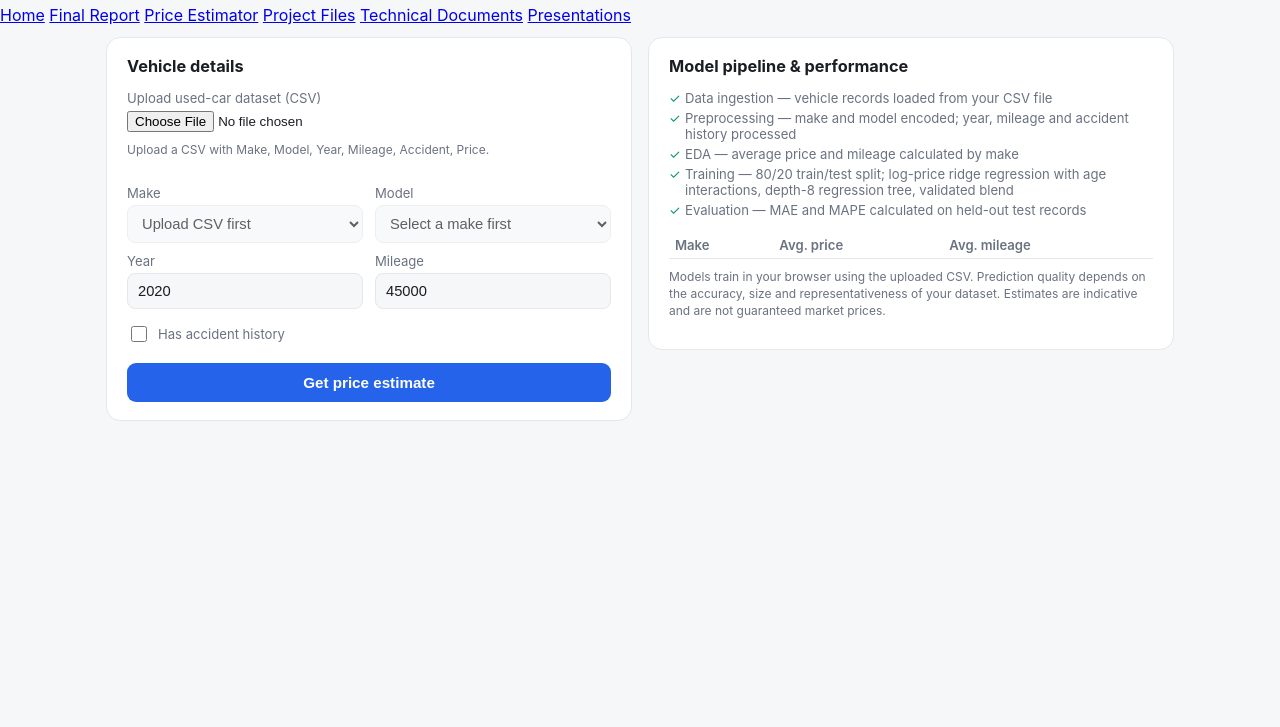
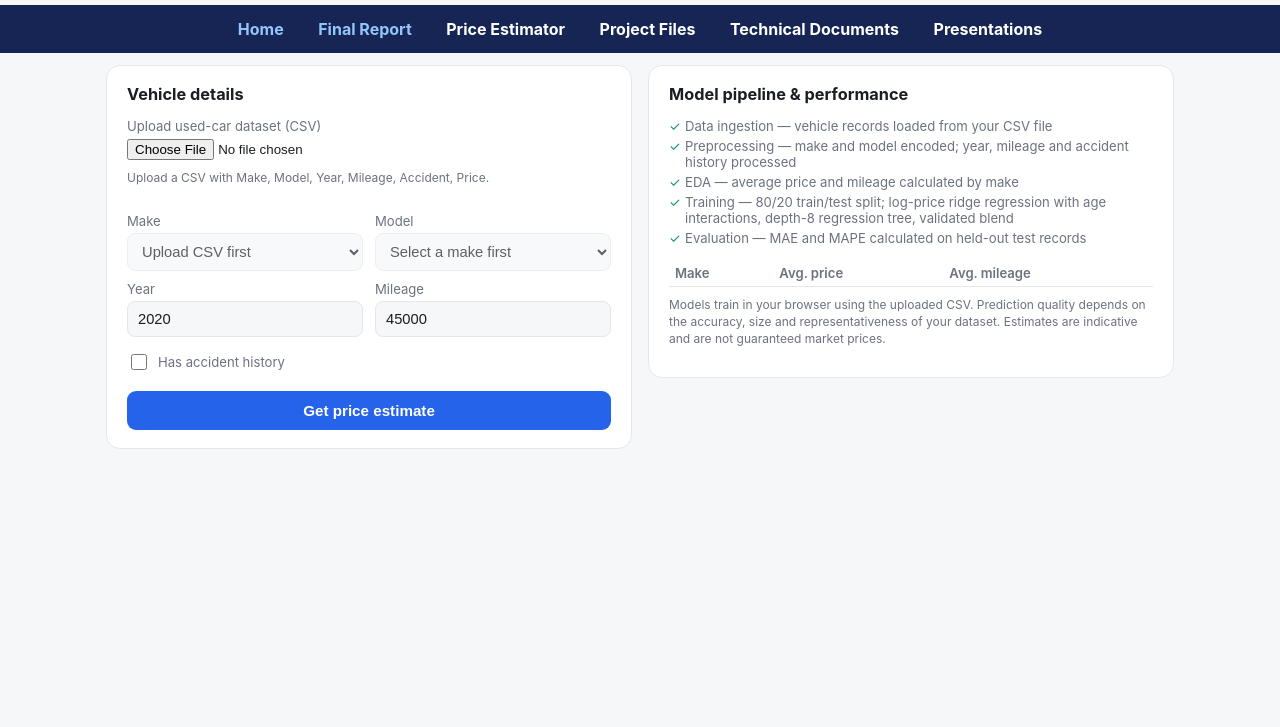
Before and after one commit to AustinWG47/Insight_Works, a plain HTML site: page estimator.html in a window 1280 px wide. Shown: the part 73-800 px from the top of the page. Drawn offline with Linux system fonts and the light colour scheme.

Commit message:
Implement sticky navigation bar in estimator.html
Added sticky navigation bar with styling.

```diff
--- a/estimator.html
+++ b/estimator.html
@@ -5,6 +5,32 @@
 <meta name="viewport" content="width=device-width, initial-scale=1, viewport-fit=cover">
 <title>Insight Works — Used Car Price Estimator</title>
 <style>
+   nav {
+            background: #172554;
+            padding: 14px;
+            text-align: center;
+            position: sticky;
+            top: 0;
+            z-index: 100;
+        }
+
+        nav a {
+            color: white;
+            text-decoration: none;
+            margin: 0 15px;
+            font-weight: bold;
+        }
+
+        nav a:hover,
+        nav a.active {
+            color: #93c5fd;
+        }
+
+        .container {
+            width: 90%;
+            max-width: 1100px;
+            margin: 40px auto;
+        }
 :root{
   --bg:#f6f7f9; --card:#ffffff; --text:#1a1d23; --muted:#6b7280;
   --accent:#2563eb; --accent2:#0891b2; --border:#e5e7eb; --good:#059669; --bad:#dc2626;
```
